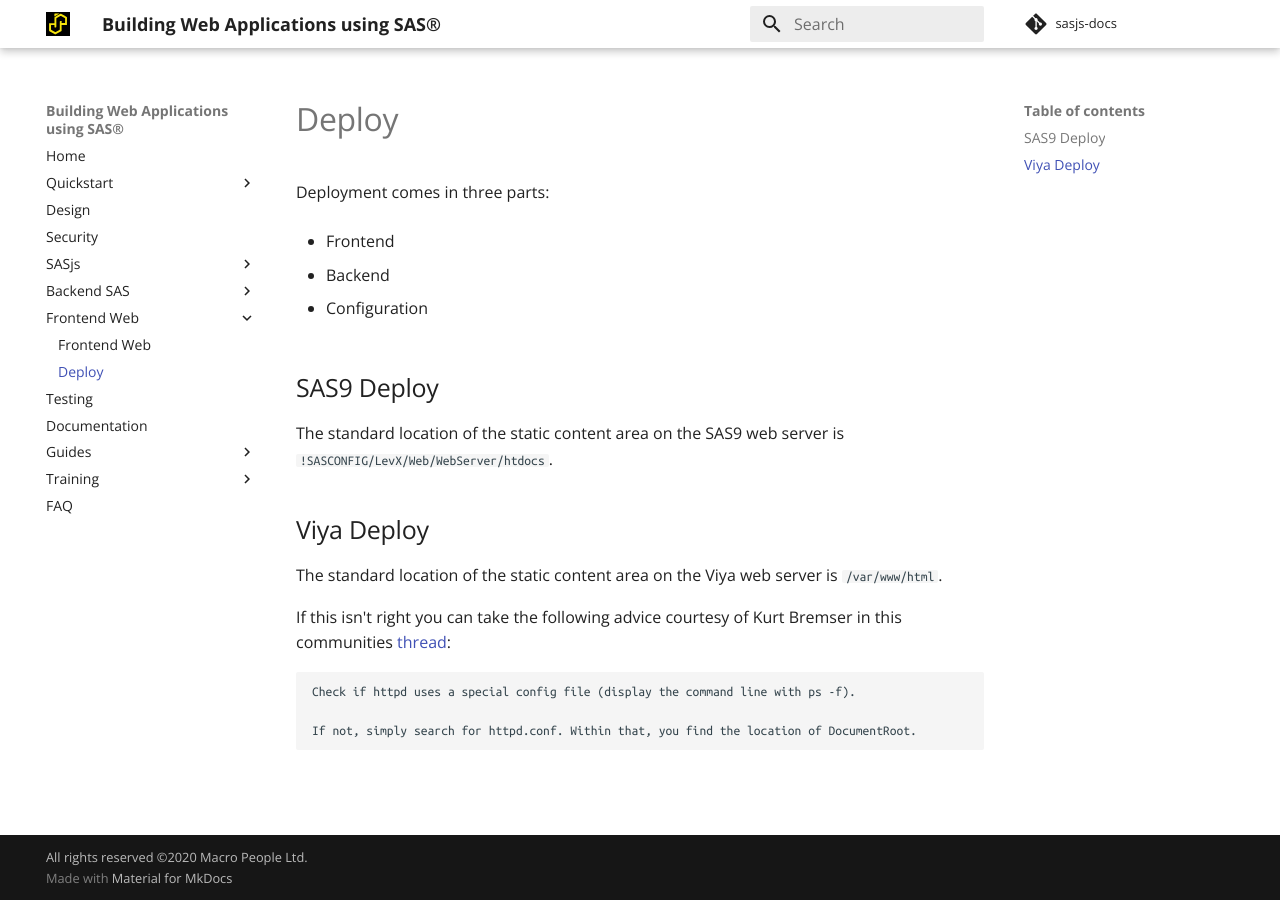
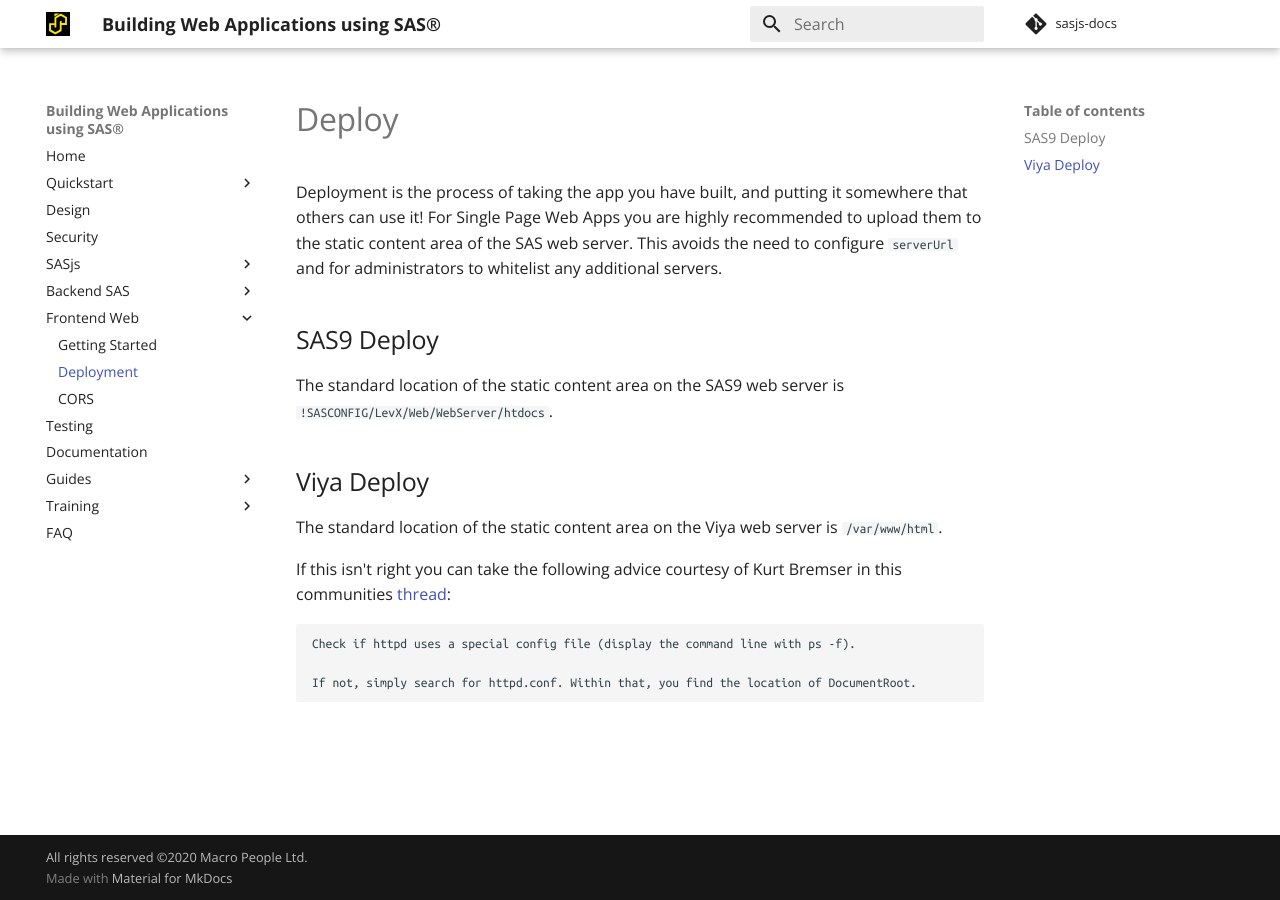
Before and after one commit to sasjs/sasjs.io, an MkDocs documentation site: the page built from docs/frontend/deployment.md, in a window 1280 px wide. Built offline with MkDocs 1.6.1 and Material for MkDocs 9.7.7, drawn with Linux system fonts in a browser that asks for light colours; comment, search, counter and statistics services are not loaded; old or Windows-style settings are respelled for this version of MkDocs.

Commit message:
doc updates

```diff
--- a/docs/frontend/deployment.md
+++ b/docs/frontend/deployment.md
@@ -1,12 +1,6 @@
 # Deploy
 
-Deployment comes in three parts:
-
-* Frontend
-
-* Backend
-
-* Configuration
+Deployment is the process of taking the app you have built, and putting it somewhere that others can use it!  For Single Page Web Apps you are highly recommended to upload them to the static content area of the SAS web server.  This avoids the need to configure `serverUrl` and for administrators to whitelist any additional servers.
 
 ## SAS9 Deploy
 
--- a/mkdocs.yml
+++ b/mkdocs.yml
@@ -15,8 +15,9 @@
       - SAS9: backend/buildsas9.md
       - VIYA: backend/buildviya.md
   - Frontend Web:
-      - frontend/getstarted.md
-      - frontend/deployment.md
+      - Getting Started: frontend/getstarted.md
+      - Deployment: frontend/deployment.md
+      - CORS: frontend/cors.md
   - Testing: testing.md
   - Documentation: documentation.md
   - Guides:
```
Also changed, not shown: docs/frontend/cors.md (added, +14 -0 lines), docs/frontend/getstarted.md (+2 -19 lines), docs/security.md (+1 -1 lines), docs/testing.md (+1 -1 lines), 1 other file.
